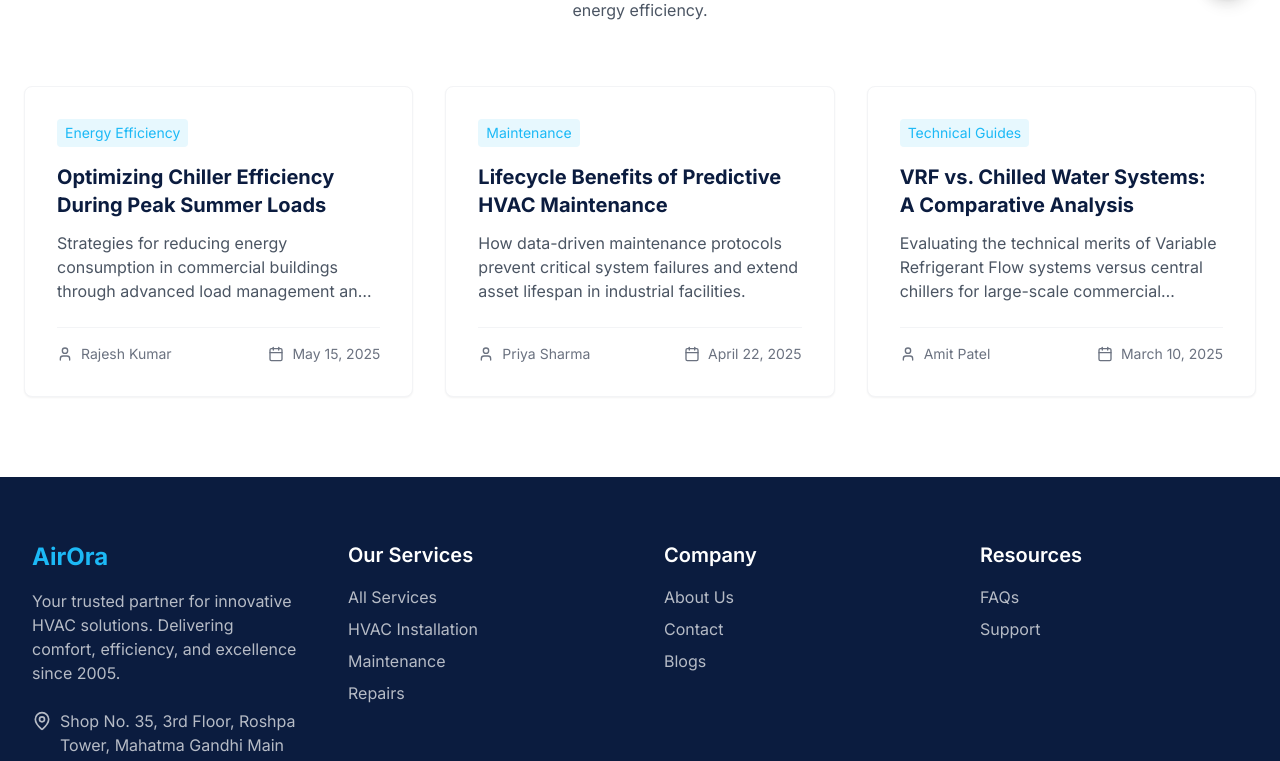
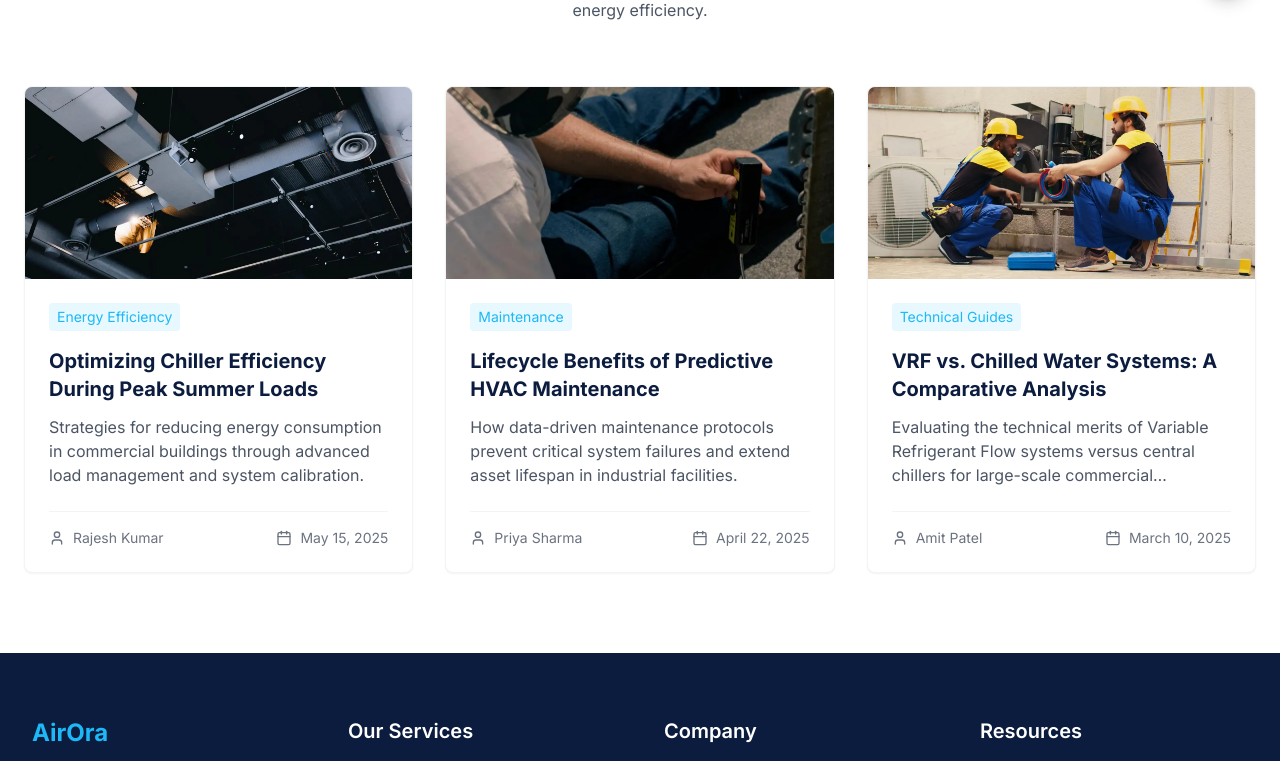
Before and after one commit to Akhlaque-Ur-Rahman/AirOra, a Next.js app: page /blogs in a window 1280 px wide. Shown: the part 778-1539 px from the top of the page. Built offline with nearby package versions, Linux system fonts and the light colour scheme.

Commit message:
fix(blogs): add images, update text size, fix dependencies, and update gitignore

```diff
--- a/package.json
+++ b/package.json
@@ -72,4 +72,5 @@
     "tailwindcss-animate": "^1.0.7",
     "typescript": "^5.3.3"
   }
+
 }
--- a/src/app/blogs/[slug]/page.tsx
+++ b/src/app/blogs/[slug]/page.tsx
@@ -96,7 +96,7 @@ export default async function BlogPostPage(props: BlogPostPageProps) {
       {/* Article Content */}
       <div className="container mx-auto max-w-3xl px-6 lg:px-8">
         <div
-          className="prose prose-lg max-w-none prose-headings:text-[#0B1C3F] prose-a:text-[#1CB9F6] prose-img:rounded-xl"
+          className="prose prose-xl max-w-none prose-headings:text-[#0B1C3F] prose-a:text-[#1CB9F6] prose-img:rounded-xl"
           dangerouslySetInnerHTML={{ __html: blog.content }}
         />
       </div>
--- a/src/app/blogs/page.tsx
+++ b/src/app/blogs/page.tsx
@@ -3,6 +3,7 @@
 import { HeroVideoSection } from '@/components/layout/HeroVideoSection';
 import { SectionHeader, Card } from '@/components/shared';
 import Link from 'next/link';
+import Image from 'next/image';
 import { Calendar, User } from 'lucide-react';
 
 import { blogs } from '@/data/blogs';
@@ -27,7 +28,19 @@ export default function BlogsPage() {
         <div className="grid grid-cols-1 md:grid-cols-2 lg:grid-cols-3 gap-8">
 {blogs.map((blog, index) => (
             <Link key={index} href={`/blogs/${blog.slug}`} className="block h-full">
-              <Card variant="hover-lift" className="flex flex-col h-full hover:border-[#1CB9F6]/30">
+              <Card
+                variant="hover-lift"
+                className="flex flex-col h-full hover:border-[#1CB9F6]/30 p-0 overflow-hidden"
+              >
+                <div className="relative w-full h-48">
+                  <Image
+                    src={blog.image}
+                    alt={blog.title}
+                    fill
+                    className="object-cover"
+                  />
+                </div>
+                <div className="p-6 flex flex-col flex-grow">
                   <div className="mb-4 flex items-center gap-4 text-sm text-gray-500">
                     <span className="bg-[#1CB9F6]/10 text-[#1CB9F6] px-2 py-1 rounded">
                       {blog.category}
@@ -36,8 +49,10 @@ export default function BlogsPage() {
                   <h3 className="text-xl font-bold text-[#0B1C3F] mb-3 line-clamp-2">
                     {blog.title}
                   </h3>
-                <p className="text-gray-600 mb-6 flex-grow line-clamp-3">{blog.excerpt}</p>
-                <div className="flex items-center justify-between text-sm text-gray-500 pt-4 border-t border-gray-100">
+                  <p className="text-gray-600 mb-6 flex-grow line-clamp-3">
+                    {blog.excerpt}
+                  </p>
+                  <div className="flex items-center justify-between text-sm text-gray-500 pt-4 border-t border-gray-100 mt-auto w-full">
                     <div className="flex items-center gap-2">
                       <User className="w-4 h-4" />
                       {blog.author}
@@ -45,6 +60,7 @@ export default function BlogsPage() {
                     <div className="flex items-center gap-2">
                       <Calendar className="w-4 h-4" />
                       {blog.date}
+                    </div>
                   </div>
                 </div>
               </Card>
--- a/src/components/sections/Blogs.tsx
+++ b/src/components/sections/Blogs.tsx
@@ -3,6 +3,7 @@
 import { motion } from 'motion/react';
 import { Button } from '@/components/ui/button';
 import Link from 'next/link';
+import Image from 'next/image';
 import { SectionHeader, Card, IconBadge } from '@/components/shared';
 import { Calendar, User, Newspaper } from 'lucide-react';
 
@@ -27,7 +28,19 @@ export function Blogs() {
               viewport={{ once: true }}
               transition={{ delay: index * 0.1, duration: 0.5 }}
             >
-              <Card variant="hover-lift" className="flex flex-col h-full">
+              <Card
+                variant="hover-lift"
+                className="flex flex-col h-full p-0 overflow-hidden"
+              >
+                <div className="relative w-full h-48">
+                  <Image
+                    src={blog.image}
+                    alt={blog.title}
+                    fill
+                    className="object-cover"
+                  />
+                </div>
+                <div className="p-6 flex flex-col flex-grow">
                   <div className="mb-4 flex items-center gap-4 text-sm text-gray-500">
                     <span className="bg-[#1CB9F6]/10 text-[#1CB9F6] px-2 py-1 rounded">
                       {blog.category}
@@ -37,7 +50,7 @@ export function Blogs() {
                     {blog.title}
                   </h3>
                   <p className="text-gray-600 mb-6 flex-grow">{blog.excerpt}</p>
-                <div className="flex items-center justify-between text-sm text-gray-500 pt-4 border-t border-gray-100">
+                  <div className="flex items-center justify-between text-sm text-gray-500 pt-4 border-t border-gray-100 mt-auto w-full">
                     <div className="flex items-center gap-2">
                       <User className="w-4 h-4" />
                       {blog.author}
@@ -45,6 +58,7 @@ export function Blogs() {
                     <div className="flex items-center gap-2">
                       <Calendar className="w-4 h-4" />
                       {blog.date}
+                    </div>
                   </div>
                 </div>
               </Card>
```
Also changed, not shown: 2 other files (tests, documents, lock files or other folders). Lines whose indentation alone changed are shown as unchanged.
